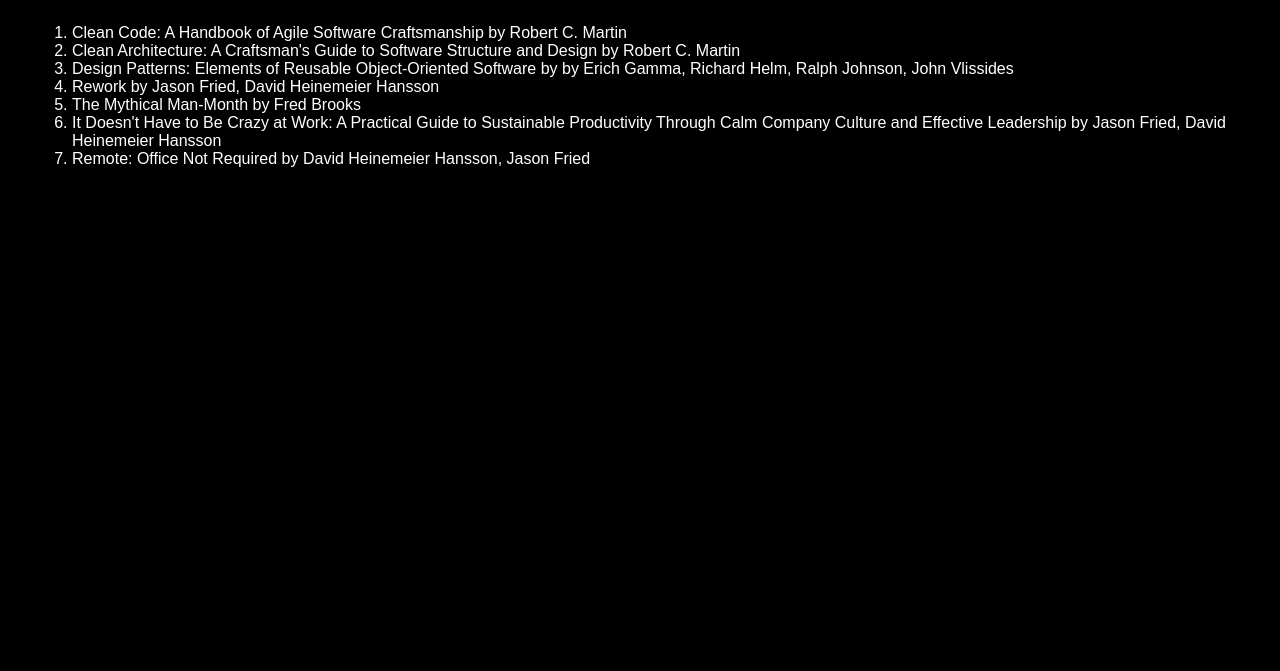
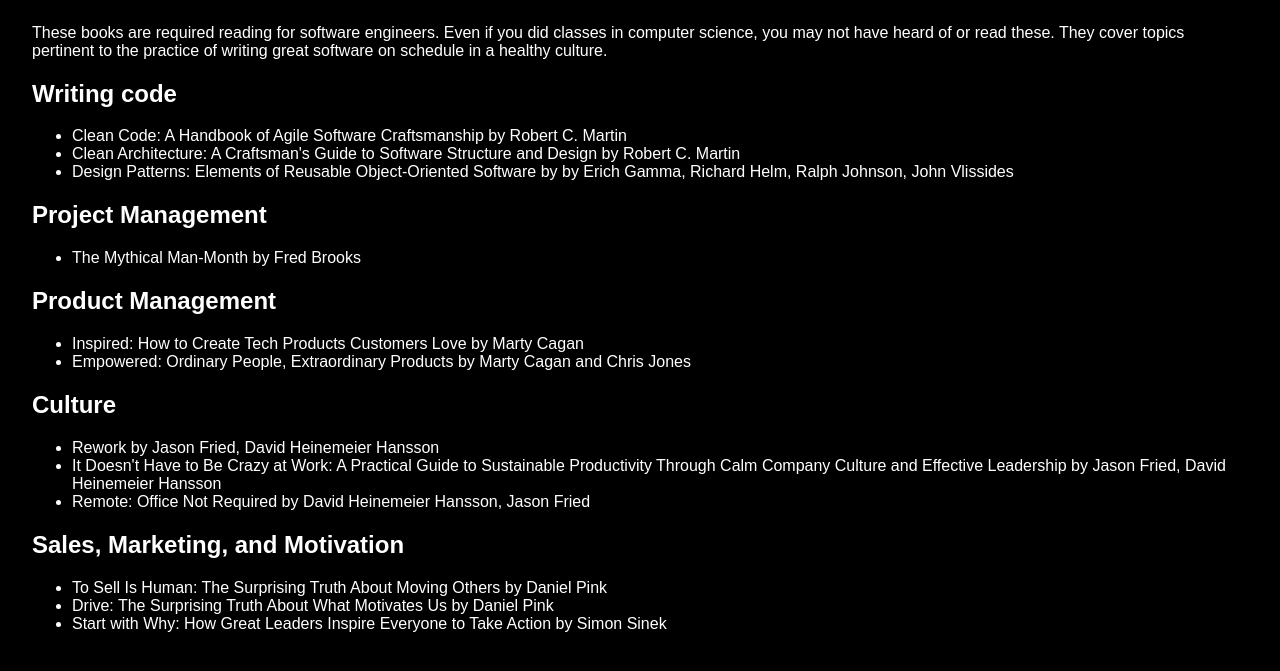
Before and after one commit to ylecost/ylecost.github.io, a plain HTML site: page index.html in a window 1280 px wide. Shown: the part 107-778 px from the top of the page. Drawn offline with Linux system fonts and the light colour scheme.

Commit message:
more books and formatting

```diff
--- a/index.html
+++ b/index.html
@@ -18,16 +18,37 @@
 </head>
 <body>
   <h1>Books Every Software Engineer Should Read</h1>
-<ol>
+
+  These books are required reading for software engineers. Even if you did classes in computer science, you may not have heard of or read these. They cover topics pertinent to the practice of writing great software on schedule in a healthy culture.
+  <h2>Writing code</h2>
+  <ul>
   <li>Clean Code: A Handbook of Agile Software Craftsmanship by Robert C. Martin</li>
   <li>Clean Architecture: A Craftsman's Guide to Software Structure and Design by Robert C. Martin</li>
   <li>Design Patterns: Elements of Reusable Object-Oriented Software by by Erich Gamma, Richard Helm, Ralph Johnson, John Vlissides </li>
+  </ul>
+  <h2>Project Management</h2>
+<ul>
+  <li>The Mythical Man-Month by Fred Brooks</li>
+</ul>
+<h2>Product Management</h2>
+<ul>
+  <li>Inspired: How to Create Tech Products Customers Love by Marty Cagan</li>
+  <li>Empowered: Ordinary People, Extraordinary Products by Marty Cagan and Chris Jones</li>
+</ul>
+  <h2>Culture</h2>
+<ul>
   <li>Rework by Jason Fried, David Heinemeier Hansson</li>
-  <li>The Mythical Man-Month by Fred Brooks</li>
   <li>It Doesn't Have to Be Crazy at Work: A Practical Guide to Sustainable Productivity Through Calm Company Culture and Effective Leadership
 by Jason Fried, David Heinemeier Hansson </li>
   <li>Remote: Office Not Required
 by David Heinemeier Hansson, Jason Fried</li>
-</ol>
+</ul>
+<h2>Sales, Marketing, and Motivation</h2>
+<ul>
+ <li>To Sell Is Human: The Surprising Truth About Moving Others by Daniel Pink</li>
+ <li>Drive: The Surprising Truth About What Motivates Us by Daniel Pink</li>
+ <li>Start with Why: How Great Leaders Inspire Everyone to Take Action by Simon Sinek</li>
+</ul>
+
 </body>
 </html>
```
